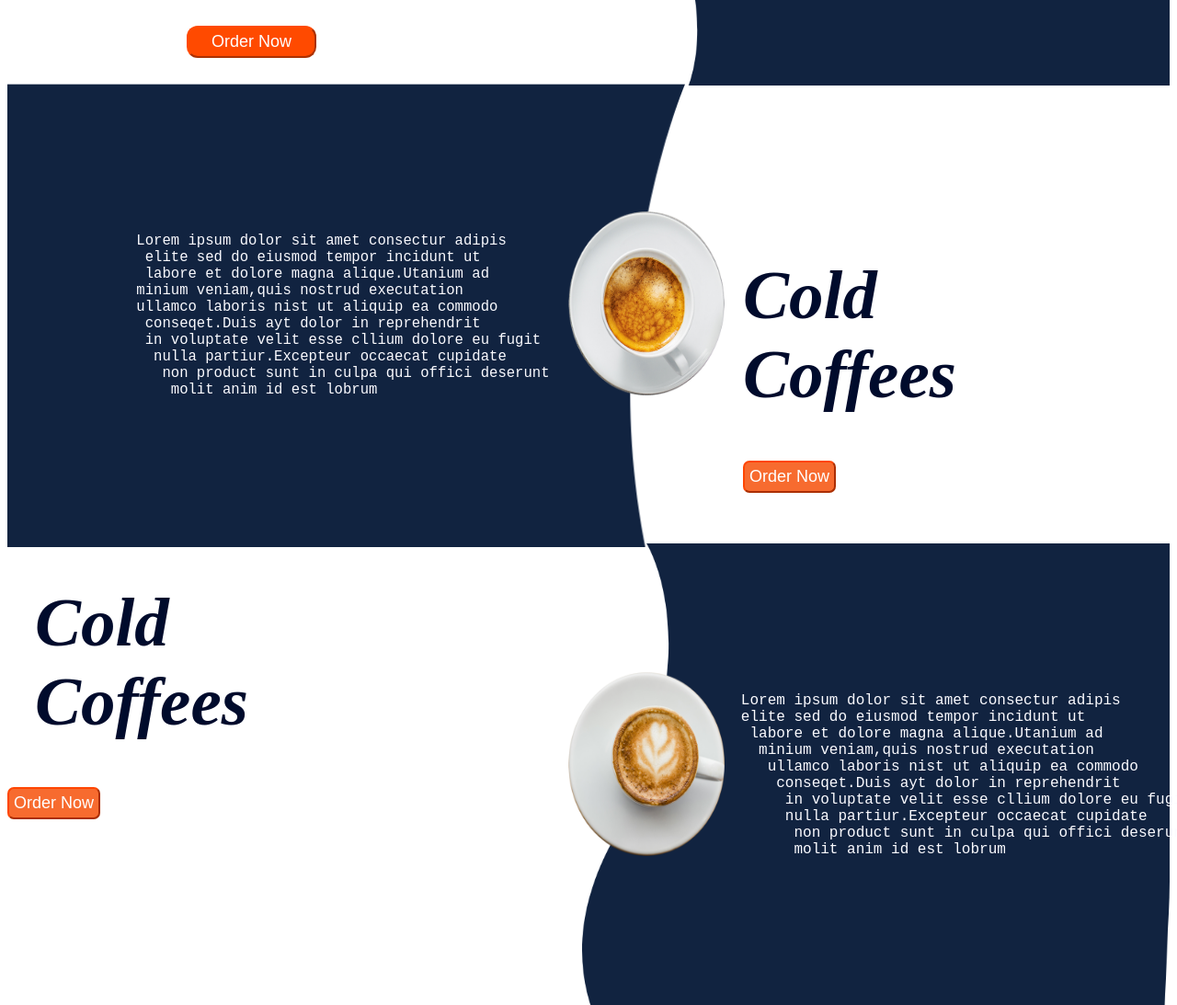
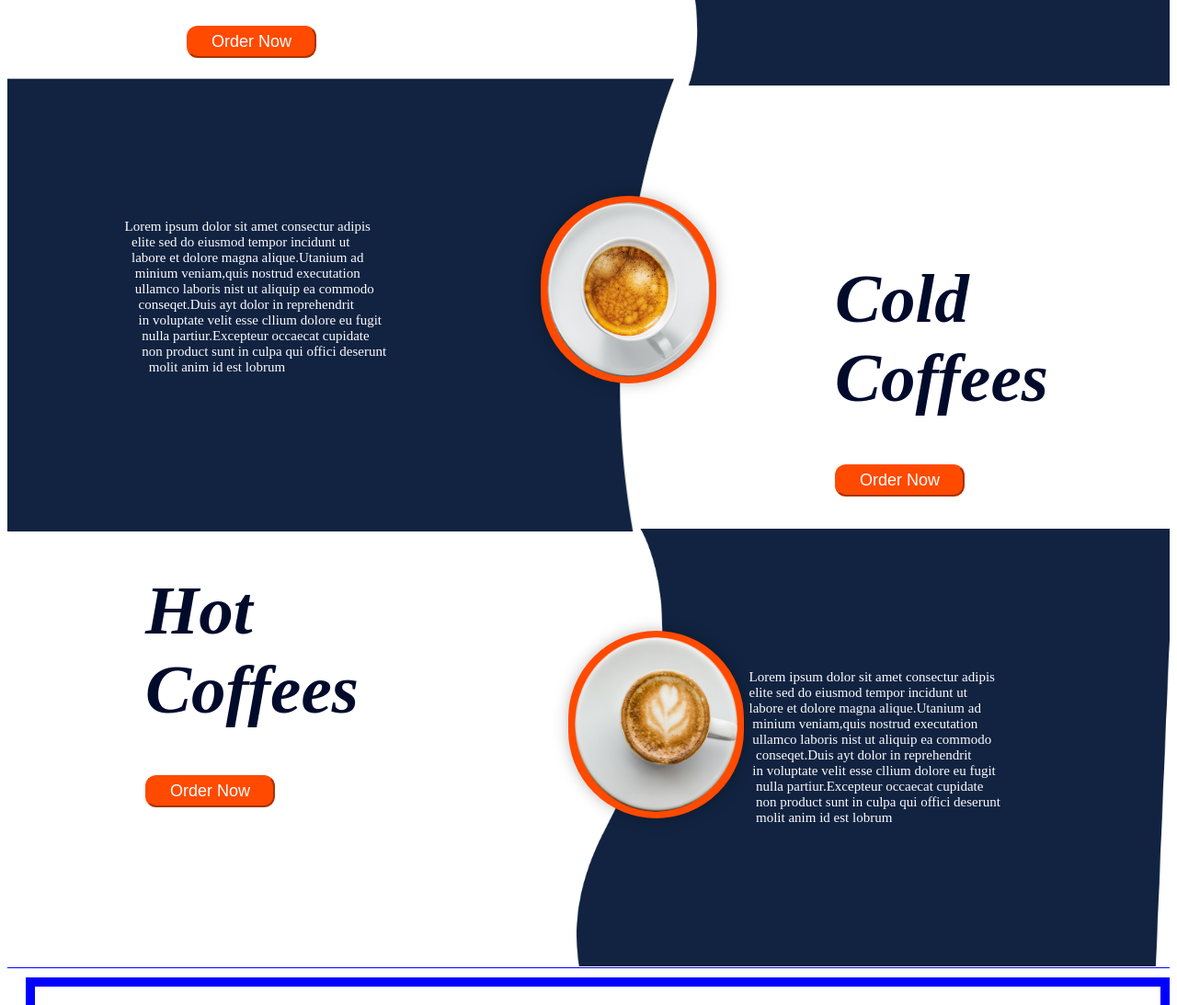
Before and after one commit to SivaBharat/psd, a plain HTML site: page psd.html in a window 1280 px wide. Shown: the part 959-2052 px from the top of the page at 92% size. Drawn offline with Linux system fonts and the light colour scheme.

Commit message:
secondcommit

```diff
--- a/psd.html
+++ b/psd.html
@@ -10,12 +10,12 @@
 <body>
   <!--Navbar-->
     <div class="topnav">&nbsp&nbsp&nbsp&nbsp&nbsp&nbsp&nbsp&nbsp&nbsp&nbsp&nbsp&nbsp
-        <a class="link" href="">Home</a>&nbsp&nbsp&nbsp&nbsp&nbsp&nbsp&nbsp&nbsp&nbsp&nbsp&nbsp&nbsp
-        <a href="link">About</a>&nbsp&nbsp&nbsp&nbsp&nbsp&nbsp&nbsp&nbsp&nbsp&nbsp&nbsp&nbsp
-        <a href="link">Menu</a>&nbsp&nbsp&nbsp&nbsp&nbsp&nbsp&nbsp&nbsp&nbsp&nbsp&nbsp&nbsp
-        <a href="link">Blog</a>&nbsp&nbsp&nbsp&nbsp&nbsp&nbsp&nbsp&nbsp&nbsp&nbsp&nbsp&nbsp
-        <a href="link">Shop</a>&nbsp&nbsp&nbsp&nbsp&nbsp&nbsp&nbsp&nbsp&nbsp&nbsp&nbsp&nbsp
-        <a href="link">Contact</a>
+        <a class="link" href=""><b>Home</b></a>&nbsp&nbsp&nbsp&nbsp&nbsp&nbsp&nbsp&nbsp&nbsp&nbsp&nbsp&nbsp
+        <a href="link"><b>About</b></a>&nbsp&nbsp&nbsp&nbsp&nbsp&nbsp&nbsp&nbsp&nbsp&nbsp&nbsp&nbsp
+        <a href="link"><b>Menu</b></a>&nbsp&nbsp&nbsp&nbsp&nbsp&nbsp&nbsp&nbsp&nbsp&nbsp&nbsp&nbsp
+        <a href="link"><b>Blog</b></a>&nbsp&nbsp&nbsp&nbsp&nbsp&nbsp&nbsp&nbsp&nbsp&nbsp&nbsp&nbsp
+        <a href="link"><b>Shop</b></a>&nbsp&nbsp&nbsp&nbsp&nbsp&nbsp&nbsp&nbsp&nbsp&nbsp&nbsp&nbsp
+        <a href="link"><b>Contact</b></a>
     <h1><i>Coffee</i></h1>
     <h3>Everything you love about coffee</h3>
     <pre class="line"> Lorem ipsum dolor sit amet consectur adipicing elite sed
@@ -47,7 +47,7 @@
                 </div>
 
 
-                <!--second coffee-->
+                <!--Cold coffee-->
                 <div class="two">
                   <h1 class="tho"><i>Cold <br>Coffees</i></h1>
                   <input type="button" value="Order Now" class="ball"><br>
@@ -61,7 +61,8 @@
                                       in voluptate velit esse cllium dolore eu fugit
                                        nulla partiur.Excepteur occaecat cupidate
                                        non product sunt in culpa qui offici deserunt
-                   molit anim id est lobrum<br><br><br><br><br><br><br><br>
+                                         molit anim id est lobrum
+                              <br><br><br><br><br><br><br><br>
                                 </pre>
                                 </div>
                                 <div class="cold">
@@ -70,7 +71,7 @@
               <!--third cofee-->
 
 <div class="three">
-  <h1 class="thee"><i>Cold <br>Coffees</i></h1>
+  <h1 class="thee"><i>Hot <br>Coffees</i></h1>
   <input type="button" value="Order Now" class="bell"><br>
   <pre class="para3"> <br><br><br><br><br><br><br><br>
                                                   Lorem ipsum dolor sit amet consectur adipis
--- a/style.css
+++ b/style.css
@@ -36,9 +36,6 @@
 border-radius: 12px;
 border-color:  #ff4a00;
   }
-  .link{
-    color: rgb(238, 14, 14);
-  }
   .para1{
   background-image: url(assests/shape1.png);
 background-repeat: no-repeat;
@@ -46,6 +43,8 @@
  font-size: 15px;
   margin-left: 657px;
   margin-top:-480px;
+  font-family: "Myriad Pro";
+
 
 }
 #ek{
@@ -71,64 +70,76 @@
   margin-top:-360px ;
 }
 .front{
-  height: 200px;
-  width: 170px;
+  height: 190px;
+  width: 177px;
+  border-radius: 227px;
+  filter: drop-shadow(0 0 8px rgba(0,0,0,0.26));
+  background-color: #ff4a00;
+  border: 7.23px solid #ff4a00;
 }
 .tho{
-  margin-left: 800px;
+  margin-left: 900px;
   margin-top: 326px;
   font-size: 75px;
 }
 .ball{
-  margin-left: 800px;
+  margin-left: 900px;
   font-size: large;
-padding-left: 5px;
+  padding-left: 25px;
   padding-top: 5px;
   padding-bottom: 5px;
-padding-right: 5px;
-background-color: rgb(247, 107, 47);
+  padding-right: 25px;
+  background-color:  #ff4a00;
   color: white;
-border-radius: 7px;
-border-color: orangered;
+  border-radius: 12px;
+  border-color:  #ff4a00;
 }
 .para2{
   background-image: url(assests/Shape\ 2.png);
   background-repeat: no-repeat;
-  background-size: 737px 650px;
-  margin-top: -445px;
-  font-size: larger;
+  background-size: 725px 650px;
+  margin-top: -455px;
+  font-size: 15px;
+  font-family: "Myriad Pro";
 }
 .cold{
 
- margin-left: 610px;
+ margin-left: 580px;
  margin-top:-380px ;
 }
 .middle{
- height: 200px;
- width: 170px;
+  border-radius: 227px;
+  filter: drop-shadow(0 0 8px rgba(0,0,0,0.26));
+  background-color: #ff4a00;
+  border: 7.23px solid #ff4a00;
+  height: 190px;
+  width: 177px;
 }
 .thee{
 font-size: 75px;
 margin-top: 200px;
+margin-left: 150px;
 }
 .bell{
+  margin-left: 150px;
 font-size: large;
-padding-left: 5px;
+  padding-left: 25px;
   padding-top: 5px;
   padding-bottom: 5px;
-padding-right: 5px;
-background-color: rgb(247, 107, 47);
+  padding-right: 25px;
+  background-color:  #ff4a00;
   color: white;
-border-radius: 7px;
-border-color: orangered;
+  border-radius: 12px;
+  border-color:  #ff4a00;
 }
 .para3{
 background-image: url(assests/Shape\ 3.png);
 background-repeat: no-repeat;
-background-size: 655px 650px;
-margin-left: 625px;
-  margin-top:-300px;
-  font-size: large;
+background-size: 650px 650px;
+margin-left: 619px;
+  margin-top:-303px;
+  font-size: 15px;
+  font-family: "Myriad Pro";
 }
 .hot{
 
@@ -136,8 +147,12 @@
  margin-top:-380px ;
 }
 .back{
- height: 200px;
- width: 170px;
+  border-radius: 227px;
+  filter: drop-shadow(0 0 8px rgba(0,0,0,0.26));
+  background-color: #ff4a00;
+  border: 7.23px solid #ff4a00;
+  height: 190px;
+  width: 177px;
 }
 .page3{
 margin-top: -140px;
@@ -147,7 +162,6 @@
 background-image: url(assests/circle.png);
 background-repeat: no-repeat;
 background-size: 250px 250px;
-
 }
 .logo{
 height: 50px;
@@ -295,3 +309,10 @@
     margin-left:900px;
     margin-top: -60px;
 }
+a{
+  color: black;
+  text-decoration: none;
+}
+a:hover{
+  text-decoration: underline rgb(240, 7, 7);
+}
```
Lines whose indentation alone changed are shown as unchanged.
